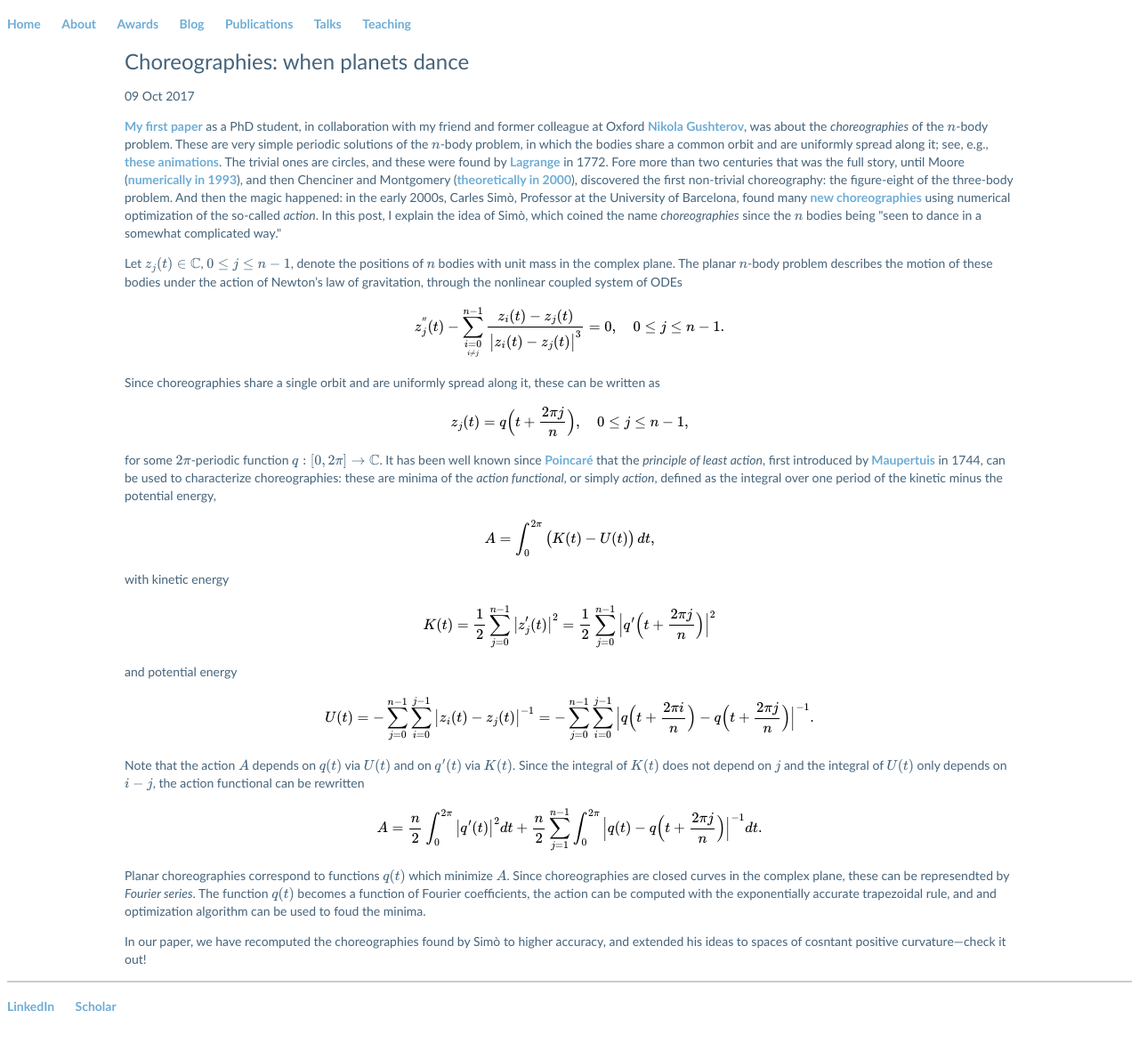
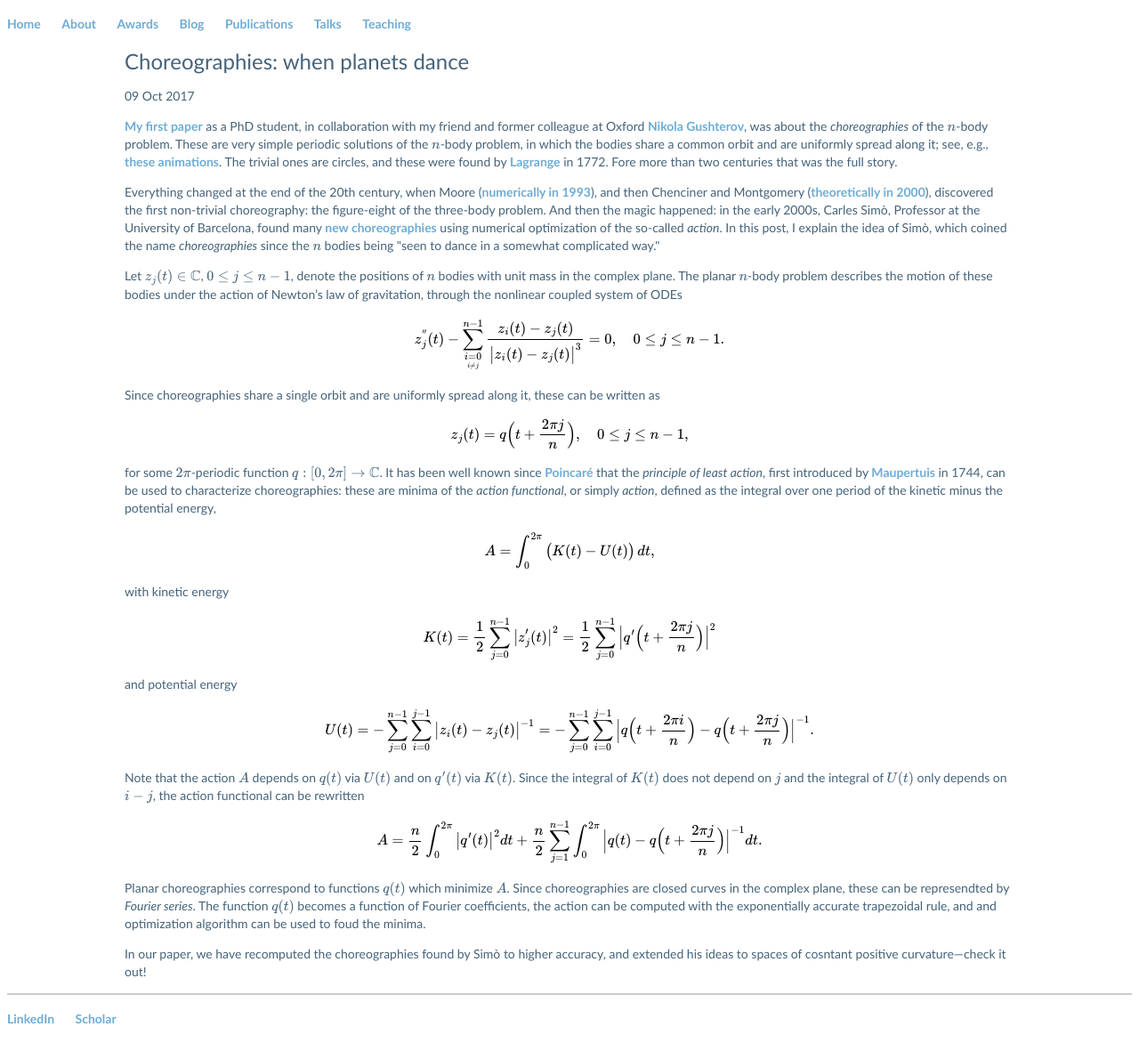
Before and after one commit to Hadrien-Montanelli/Hadrien-Montanelli.github.io, a Jekyll site: the page built from _posts/2017-10-09-choreographies.md, in a window 1280 px wide. Shown: the whole page at 89% size. Built offline with Jekyll 4.4.1, drawn with Linux system fonts in a browser that asks for light colours; formulas are drawn with MathJax 3.

Commit message:
Update 2017-10-09-choreographies.md

```diff
--- a/_posts/2017-10-09-choreographies.md
+++ b/_posts/2017-10-09-choreographies.md
@@ -13,7 +13,9 @@ and are uniformly spread along it;
 see, e.g., <a href="http://www.maths.manchester.ac.uk/~jm/Choreographies/">these animations</a>.
 The trivial ones are circles, and these were found by
 <a href="http://en.wikipedia.org/wiki/Joseph-Louis_Lagrange">Lagrange</a> in 1772.
-Fore more than two centuries that was the full story, until Moore
+Fore more than two centuries that was the full story.
+
+Everything changed at the end of the 20th century, when Moore
 (<a href="http://tuvalu.santafe.edu/~moore/pubs/braids-prl.pdf">numerically in 1993</a>),
 and then Chenciner and Montgomery
 (<a href="https://arxiv.org/pdf/math/0011268.pdf">theoretically in 2000</a>),
```
